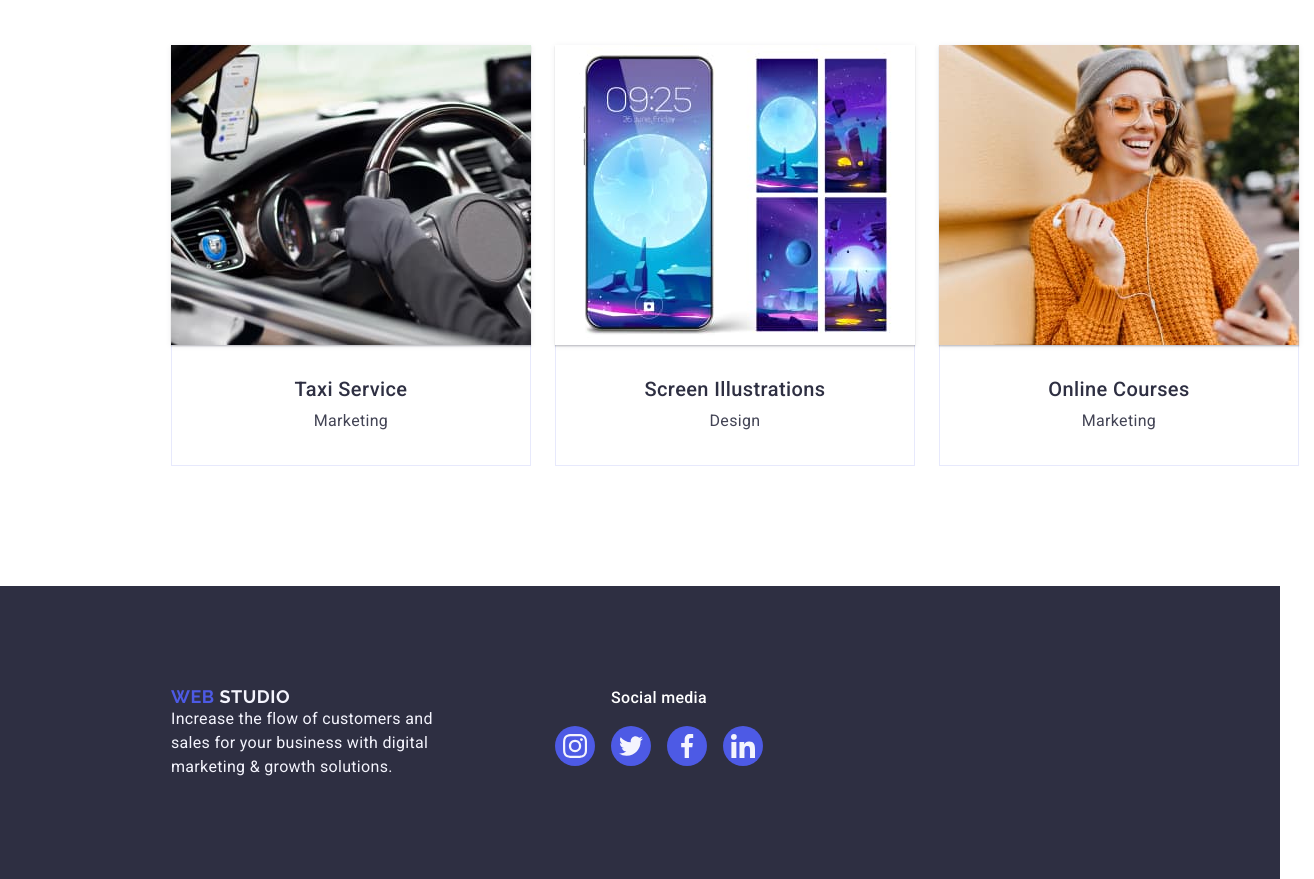
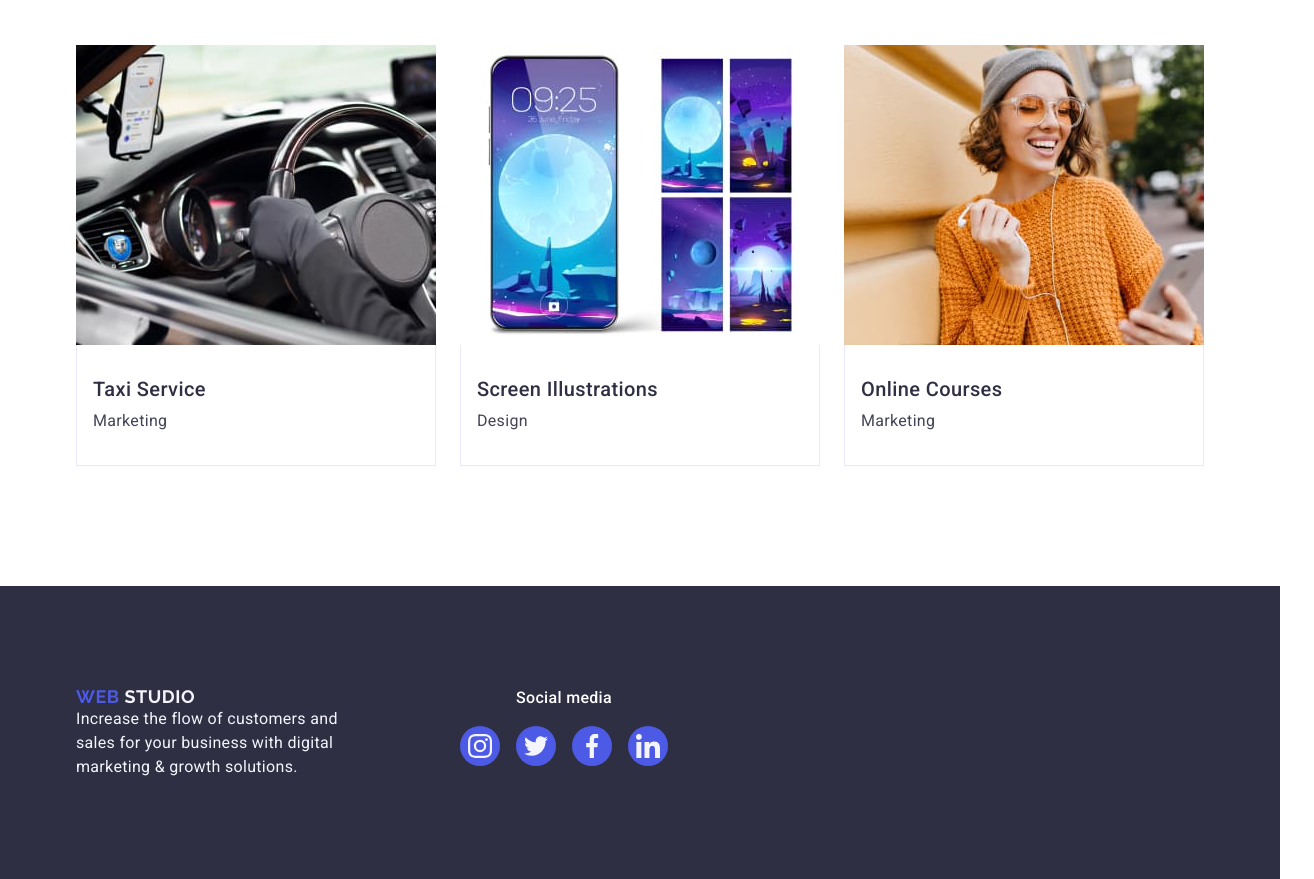
Before and after one commit to ViktoriiaKytsenko/goit-markup-hw-04, a plain HTML site: page index.html in a window 1280 px wide. Shown: the part 2597-3476 px from the top of the page, 1314 px wide, since content can reach past the window. Drawn offline with nearby package versions, Linux system fonts and the light colour scheme.

Commit message:
correction portfolio

```diff
--- a/css/styles.css
+++ b/css/styles.css
@@ -366,8 +366,6 @@ img {
 
 .portfolio {
   text-transform: capitalize;
-  margin-left: 156px;
-  margin-right: 260px;
   padding-top: 120px;
   padding-bottom: 120px;
 }
@@ -385,17 +383,19 @@ img {
   row-gap: 48px;
 }
 
+.portfolio-item:hover {
+  box-shadow: 0px 1px 6px rgba(46, 47, 66, 0.08),
+    0px 1px 1px rgba(46, 47, 66, 0.16), 0px 2px 1px rgba(46, 47, 66, 0.08);
+}
+
 .portfolio-item {
   width: calc((100% - 48px) / 3);
-  text-align: center;
+  transition: box-shadow 250ms cubic-bezier(0.4, 0, 0.2, 1);
 }
 
 .portfolio-thumb {
   position: relative;
   overflow: hidden;
-  transition: transform 250ms cubic-bezier(0.4, 0, 0.2, 1);
-  box-shadow: 0px 1px 6px rgba(46, 47, 66, 0.08),
-    0px 1px 1px rgba(46, 47, 66, 0.16), 0px 2px 1px rgba(46, 47, 66, 0.08);
 }
 
 .portfolio-overlay {
@@ -412,6 +412,7 @@ img {
   height: 100%;
   padding: 40px 32px;
   transform: translateY(100%);
+  transition: transform 250ms cubic-bezier(0.4, 0, 0.2, 1);
 }
 
 .portfolio-item:hover .portfolio-overlay {
@@ -441,8 +442,6 @@ footer-logo {
 .footer-container {
   display: flex;
   align-items: baseline;
-  gap: 0;
-  margin-left: 156px;
 }
 
 .basement-logo {
```
